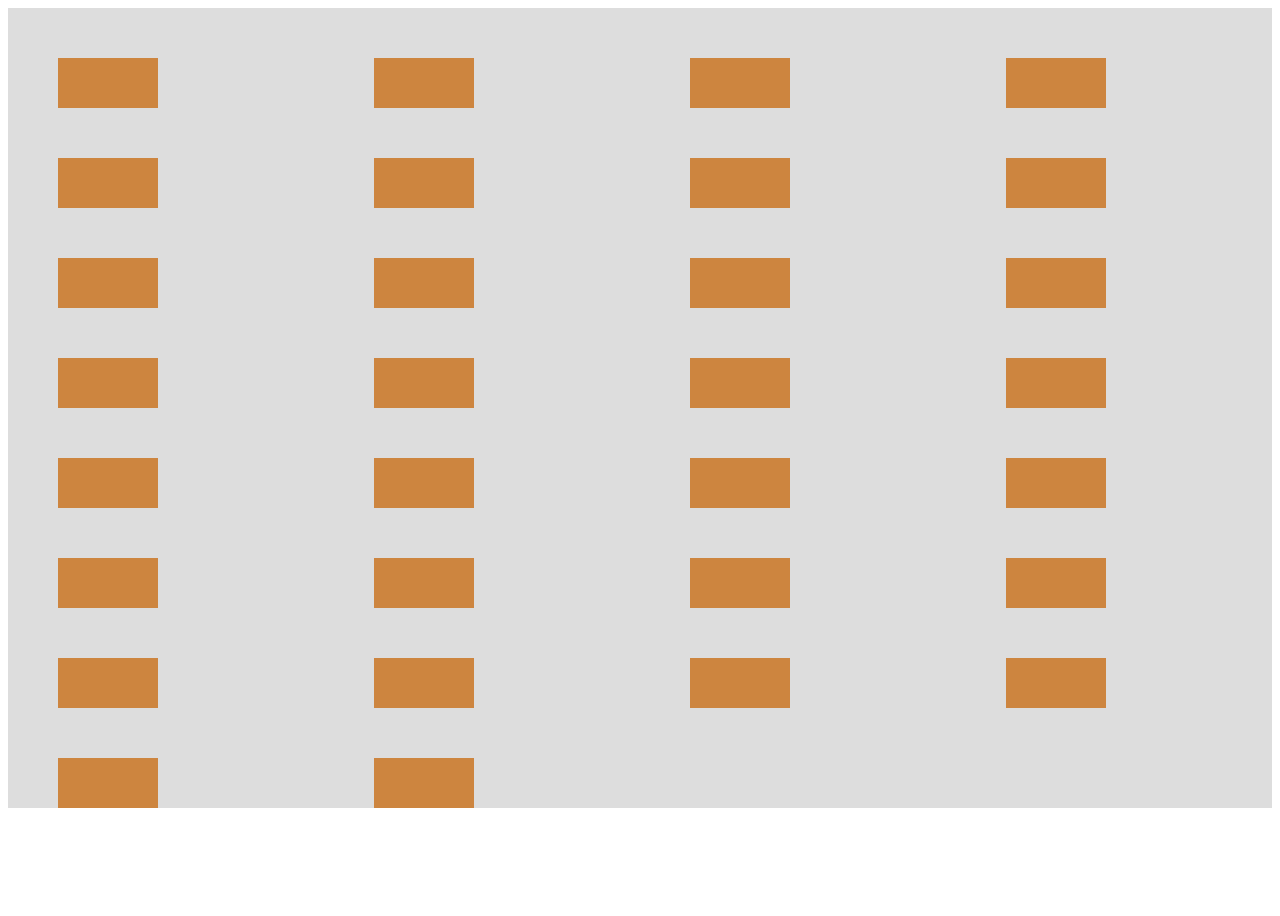
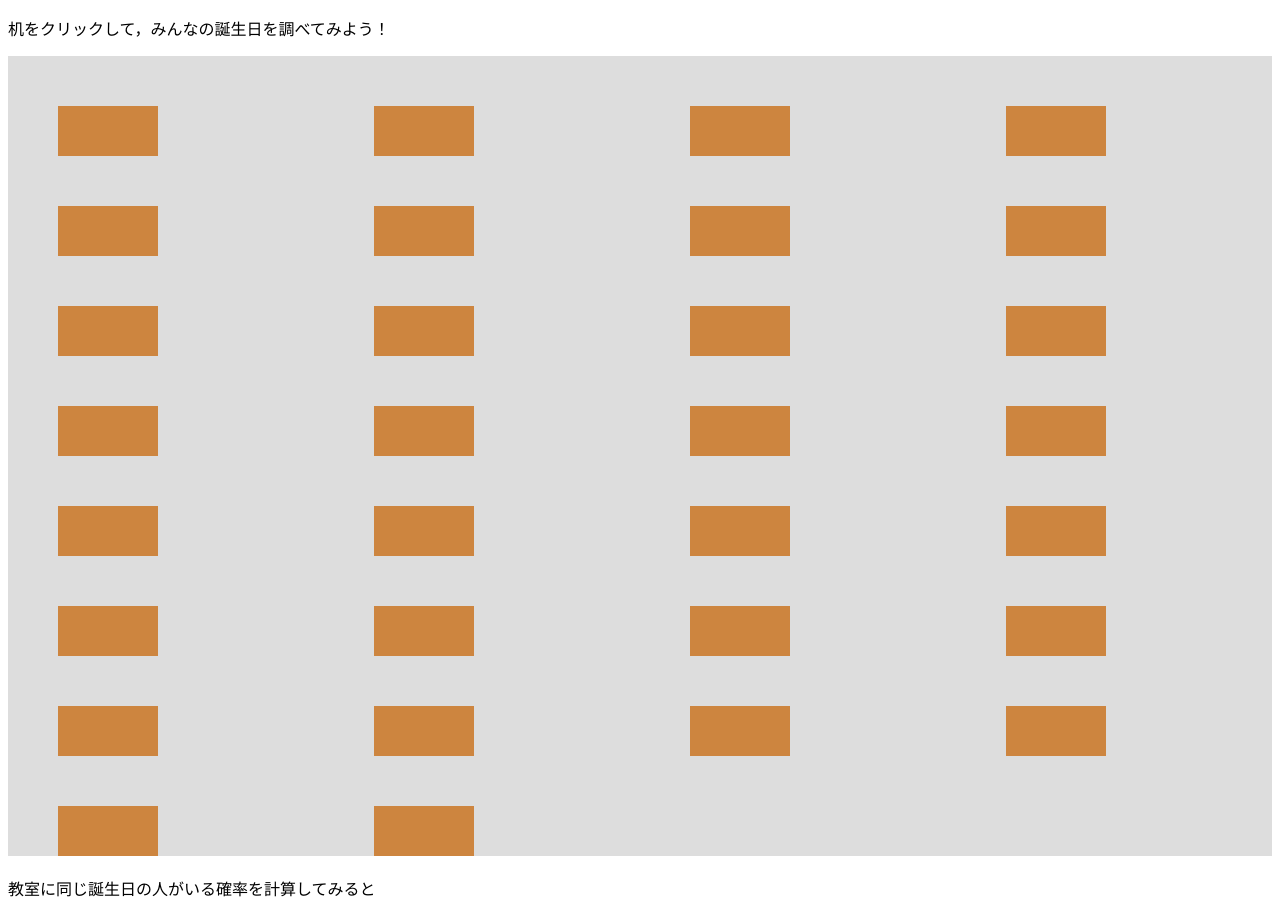
Before and after one commit to n-toto/pixi-tutorial, a plain HTML site: page index.html in a window 1280 px wide. Before the commit the page ends 820 px from the top, so only its background shows below. Drawn offline with Linux system fonts and the light colour scheme; animation ran at ten frames a second.

Commit message:
add instruction

```diff
--- a/index.html
+++ b/index.html
@@ -6,9 +6,9 @@
   <script src="src/pixi.min.js"></script>
 </head>
 <body>
-  <main id="app">
-
-  </main>
+  <p>机をクリックして，みんなの誕生日を調べてみよう！</p>
+  <main id="app"></main>
   <script type="text/javascript" src="./js/sample.js"></script>
+  <p>教室に同じ誕生日の人がいる確率を計算してみると</p>
 </body>
 </html>
```
